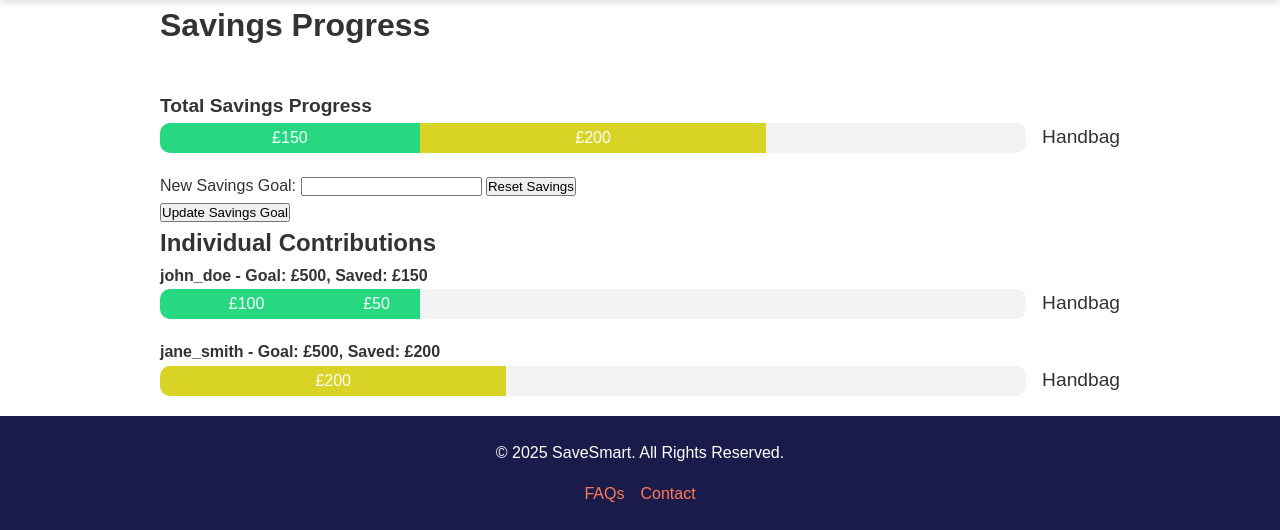
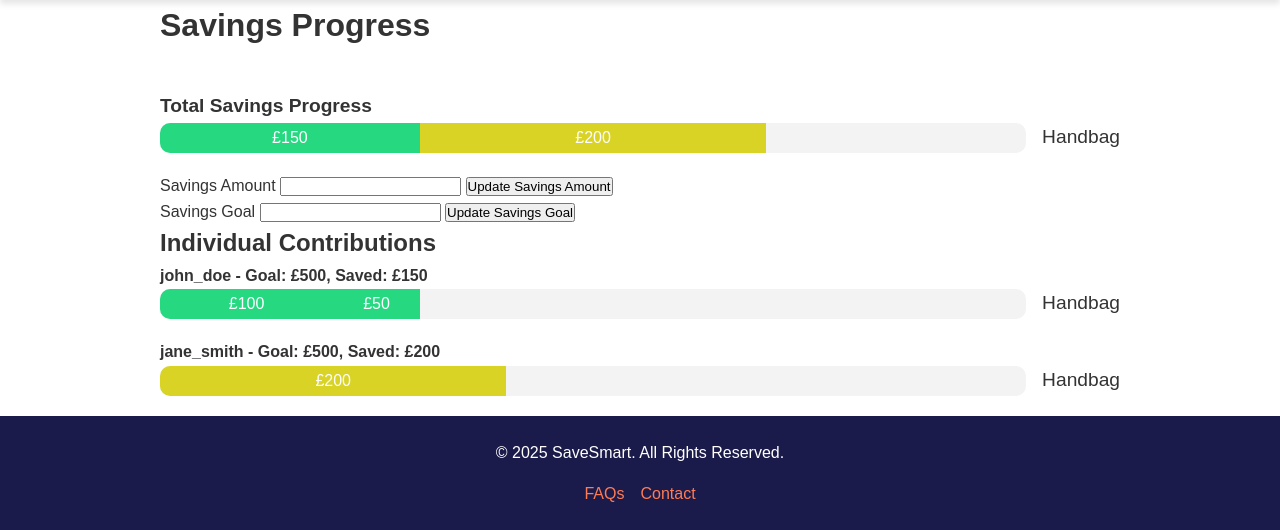
Before and after one commit to rezneac/Group6, a Flask app: page /progress in a window 1280 px wide. Shown: the part 78-608 px from the top of the page. Run offline with Flask 3, Linux system fonts and the light colour scheme; a user stored in the database is signed in; data comes from the database, SQL or seed files in the repository; both versions use the stored data as it was after the commit.

Commit message:
Added the ability to change the name of the savings goal.

```diff
--- a/app.py
+++ b/app.py
@@ -21,8 +21,8 @@ def progress():
 
 ## Savings Routes
 
-@app.route('/set_goal/', methods=['POST'])
-def set_savings_goal():
+@app.route('/set_goal_amount/', methods=['POST'])
+def set_goal_amount():
     # Ensure the user is logged in
     if 'user' not in session:
         return jsonify({"error": "You must be logged in to set a goal."}), 400
@@ -54,6 +54,49 @@ def set_savings_goal():
         # If a goal already exists, update it
         cursor.execute("UPDATE SavingsGoal SET target_amount = ? WHERE id = ?",
                        (target_amount, existing_goal_id[0]))
+    else:
+        return jsonify({"error": "Error goal does not exist."}), 400
+
+        # If no goal exists, create a new one and associate with the user
+        cursor.execute("INSERT INTO SavingsGoal (name, target_amount) VALUES (?, ?)",
+                       ('Default Goal', target_amount))  # Adjust goal name as necessary
+        goal_id = cursor.lastrowid
+        cursor.execute("UPDATE User SET goal_id = ? WHERE id = ?", (goal_id, user_id))
+
+    # Commit changes and close connection
+    conn.commit()
+    conn.close()
+
+    return redirect("/progress")
+
+@app.route('/set_goal_name/', methods=['POST'])
+def set_goal_name():
+    # Ensure the user is logged in
+    if 'user' not in session:
+        return jsonify({"error": "You must be logged in to set a goal."}), 400
+
+    user_name = session['user']  # Assuming 'user' session holds username.
+
+    # Connect to the database
+    conn = get_db_connection()
+    cursor = conn.cursor()
+
+    cursor.execute("SELECT id FROM User WHERE username = ?", (user_name,))
+    user_id = cursor.fetchone()['id']
+    print(user_id)
+
+    # Get the new target amount from the request
+    goal_name = request.form.get('goal_name')
+
+    # Check if the user already has an associated goal
+    cursor.execute("SELECT goal_id FROM User WHERE id = ?", (user_id,))
+    existing_goal_id = cursor.fetchone()
+    print(user_id)
+
+    if existing_goal_id and existing_goal_id[0]:
+        # If a goal already exists, update it
+        cursor.execute("UPDATE SavingsGoal SET name = ? WHERE id = ?",
+                       (goal_name, existing_goal_id[0]))
     else:
         return jsonify({"error": "Error goal does not exist."}), 400
 
--- a/templates/progress.html
+++ b/templates/progress.html
@@ -69,14 +69,19 @@
             <div id="global-progress-goal" class="progress-goal">Holiday Fund</div>
         </div>
 
-        <form action="{{ url_for('set_savings_goal') }}" method="POST">
-            <label for="target_amount">New Savings Goal:</label> <!-- Set how much you are saving. -->
+        <form action="{{ url_for('set_goal_amount') }}" method="POST">
+            <label for="target_amount">Savings Amount</label> <!-- Set how much you are saving. -->
             <input type="number" id="target_amount" name="target_amount" min="0.01" step="0.01" required>
 
-            <button type="submit">Reset Savings</button>
+            <button type="submit">Update Savings Amount</button>
         </form>
 
-        <button>Update Savings Goal</button> <!-- Set what you are saving for -->
+        <form action="{{ url_for('set_goal_name')}}" method="POST">
+            <label for="goal_name">Savings Goal</label>
+            <input type="text" id="goal_name" name="goal_name" required>
+
+            <button type="submit">Update Savings Goal</button> <!-- Set what you are saving for -->
+        </form>
 
         <h2>Individual Contributions</h2>
         <div id="users-container"></div>
```
Also changed, not shown: savings.db.
